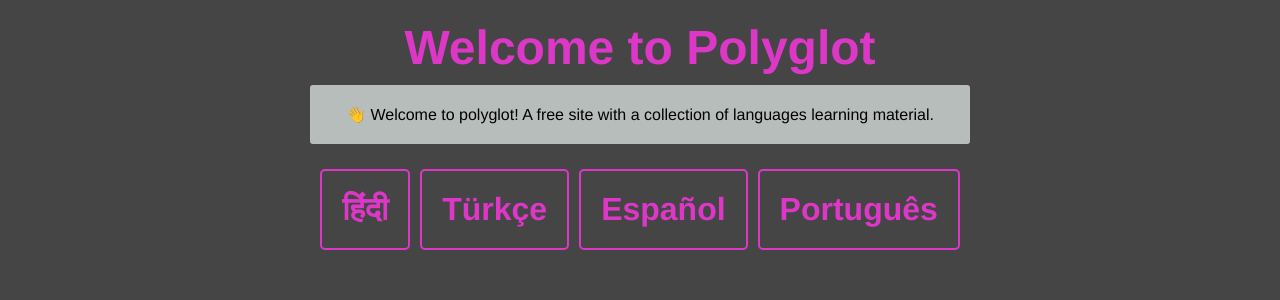
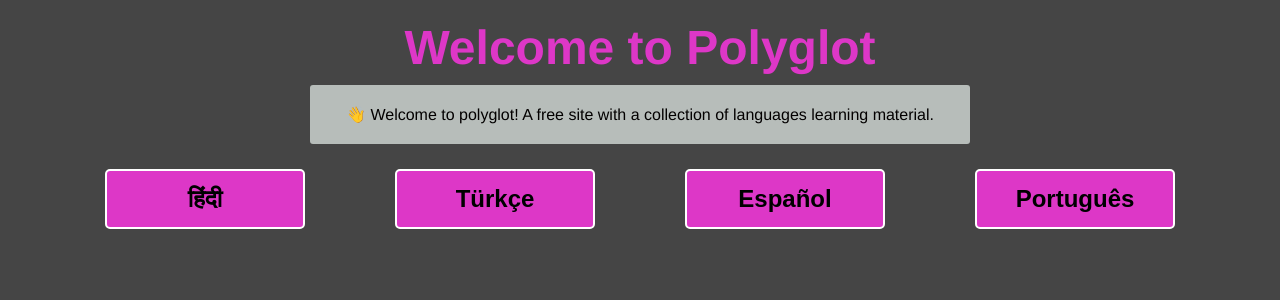
Before and after one commit to riceball1/polyglot, a Vue app: page / in a window 1280 px wide. Shown: the top 300 px of the page. Built offline with nearby package versions, Linux system fonts and the light colour scheme.

Commit message:
Updated data and fetching

```diff
--- /dev/null
+++ b/public/data.json
@@ -0,0 +1,20 @@
+{
+  "languages": [
+    {
+      "name": "हिंदी",
+      "enable": true
+    },
+    {
+      "name": "Türkçe",
+      "enable": false
+    },
+    {
+      "name": "Español",
+      "enable": false
+    },
+    {
+      "name": "Português",
+      "enable": false
+    }
+  ]
+}
--- a/public/test.json
+++ /dev/null
@@ -1,41 +0,0 @@
-{
-    "id": 1,
-    "name": "Luke Skywalker",
-    "height": 1.72,
-    "mass": 73,
-    "gender": "male",
-    "homeworld": "tatooine",
-    "wiki": "http://starwars.wikia.com/wiki/Luke_Skywalker",
-    "image": "https://vignette.wikia.nocookie.net/starwars/images/2/20/LukeTLJ.jpg",
-    "born": -19,
-    "bornLocation": "polis massa",
-    "died": 34,
-    "diedLocation": "ahch-to",
-    "species": "human",
-    "hairColor": "blond",
-    "eyeColor": "blue",
-    "skinColor": "light",
-    "cybernetics": "Prosthetic right hand",
-    "affiliations": [
-      "Alliance to Restore the Republic",
-      "Red Squadron",
-      "Rogue Squadron",
-      "Massassi Group",
-      "Leia Organa's team",
-      "Endor strike team",
-      "Jedi Order",
-      "Bright Tree tribe",
-      "New Republic",
-      "Resistance"
-    ],
-    "masters": [
-      "Obi-Wan Kenobi",
-      "Yoda"
-    ],
-    "apprentices": [
-      "Leia Organa",
-      "Ben Solo (along with a dozen apprentices)",
-      "Rey"
-    ],
-    "formerAffiliations": []
-  }
--- a/src/App.vue
+++ b/src/App.vue
@@ -1,38 +1,18 @@
 <template>
   <div id="app">
-    <Main msg="Welcome to Polyglot"/>
+    <Main msg="Welcome to Polyglot" />
   </div>
 </template>
 
 <script>
-import axios from 'axios';
-import Main from './components/Main.vue'
-
+import Main from "./components/Main.vue";
 
 export default {
-  name: 'app',
+  name: "app",
   components: {
-    Main
-  },
-  created(){
-    // Fetch Data
-    this.fetchData();
-},
-  data() {
-    return {
-      // eslint-disable-next-line
-      baseUrl: window.location.href,
-    }
-  },
-  methods: {
-  fetchData(){
-     axios.get(this.baseUrl + 'test.json').then(response => {
-       // eslint-disable-next-line
-        console.log(response);
-     })
+    Main,
   }
-}
-}
+};
 </script>
 
 <style>
@@ -40,7 +20,7 @@ export default {
   margin: 0;
 }
 #app {
-  font-family: 'Avenir', Helvetica, Arial, sans-serif;
+  font-family: "Avenir", Helvetica, Arial, sans-serif;
   -webkit-font-smoothing: antialiased;
   -moz-osx-font-smoothing: grayscale;
   text-align: center;
--- a/src/components/LanguageList.vue
+++ b/src/components/LanguageList.vue
@@ -1,18 +1,31 @@
 <template>
   <div class="list">
     <div v-for="(language, index) in languages" :key="index">
-      <div class="list-box">{{ language }}</div>
+      <button class="list-box">{{ language.name }}</button>
     </div>
   </div>
 </template>
 
 <script>
+import axios from "axios";
+
 export default {
   name: "LanguageList",
+  created() {
+    this.fetchData();
+  },
   data() {
     return {
-      languages: ["हिंदी", "Türkçe", "Español", "Português"],
+      baseUrl: window.location.href,
+      languages: [],
     };
+  },
+  methods: {
+    fetchData() {
+      axios.get(this.baseUrl + "data.json").then((response) => {
+        this.languages = response.data["languages"];
+      });
+    },
   },
 };
 </script>
@@ -22,22 +35,27 @@ export default {
 .list {
   margin: 20px auto;
   display: flex;
-  justify-content: center;
-  align-items: center;
+  justify-content: space-evenly;
+  align-content: center;
   flex-wrap: wrap;
 }
 .list-box {
-  border: 2px solid rgb(221, 55, 199);
+  background-color: rgb(221, 55, 199);
+  border: 2px solid #fff;
   padding: 20px;
-  font-size: 2rem;
+  font-size: 1.5rem;
   border-radius: 5px;
   cursor: pointer;
   font-weight: 600;
   margin: 5px;
+  width: 200px;
+  height: 60px;
+  display: flex;
+  justify-content: center;
+  align-items: center;
 }
 .list-box:hover {
-  background-color: rgb(221, 55, 199);
-  border: 2px solid #fff;
+  border: 2px solid rgb(221, 55, 199);
   color: #fff;
 }
 </style>
--- a/src/components/Main.vue
+++ b/src/components/Main.vue
@@ -21,6 +21,11 @@ export default {
   },
   components: {
     LanguageList
+  },
+  methods: {
+    showLanguageContent(){
+      return true;
+    }
   }
 }
 </script>
```
Also changed, not shown: src/components/Hindi/Hindi.vue (+20 -0 lines).
